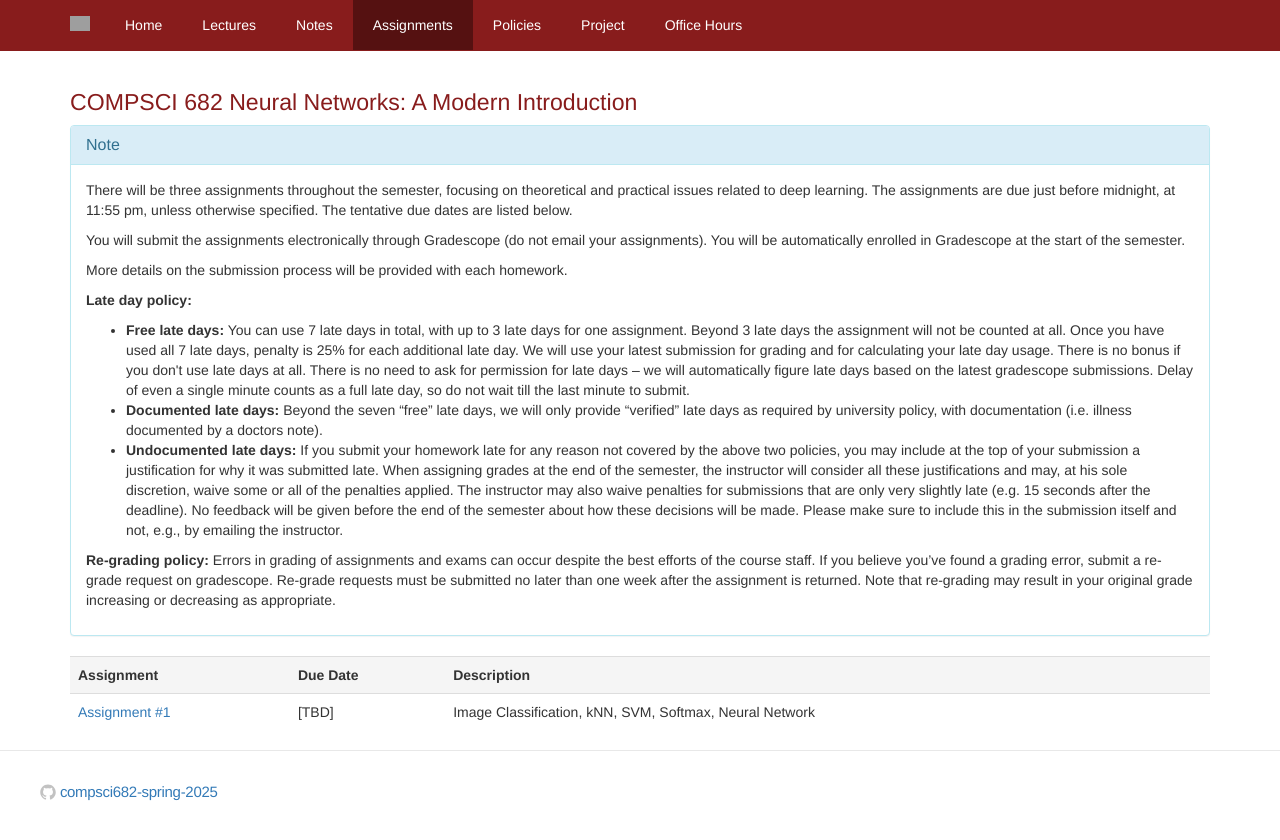
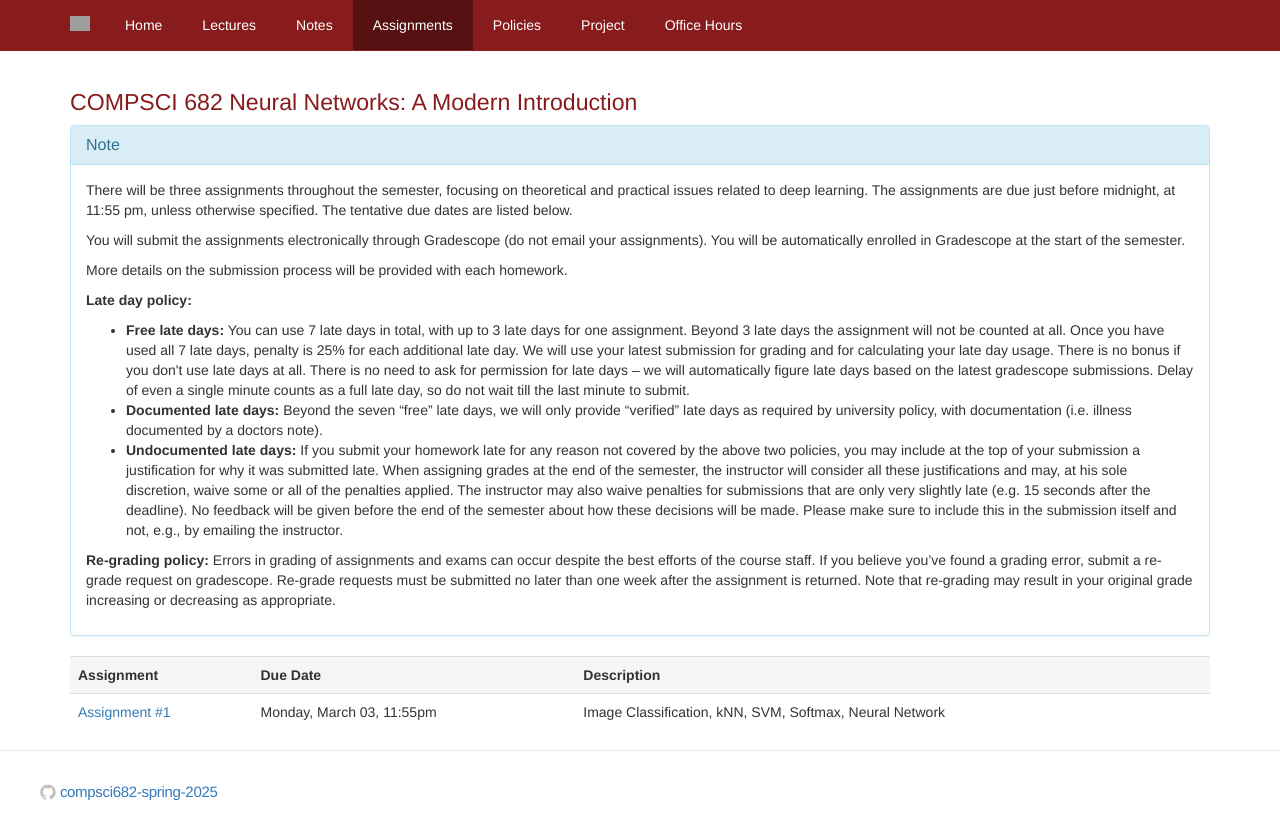
Before and after one commit to compsci682-spring2025/compsci682-spring2025.github.io, a Jekyll site: the page built from assignments.html, in a window 1280 px wide. Shown: the top 840 px of the page. Built offline with Jekyll 4.4.1, drawn with Linux system fonts in a browser that asks for light colours; grey boxes are pictures that could not be loaded.

Commit message:
upload assignment 1

```diff
--- a/assignments.html
+++ b/assignments.html
@@ -113,8 +113,8 @@
     		<th>Assignment</th><th>Due Date</th><th>Description</th>
 	  </tr>
     <tr>
-      <td><a href="">Assignment #1</a></td>
-      <td> [TBD]</td>
+      <td><a href="{{site.baseurl}}/assignments/assignments2025/assignment1">Assignment #1</a></td>
+      <td> Monday, March 03, 11:55pm</td>
       <td>Image Classification, kNN, SVM, Softmax, Neural Network</td>
     </tr>
     <!--<tr>
```
Also changed, not shown: assignments/assignments2025/assignment1.md (+2 -6 lines), 1 other file.
